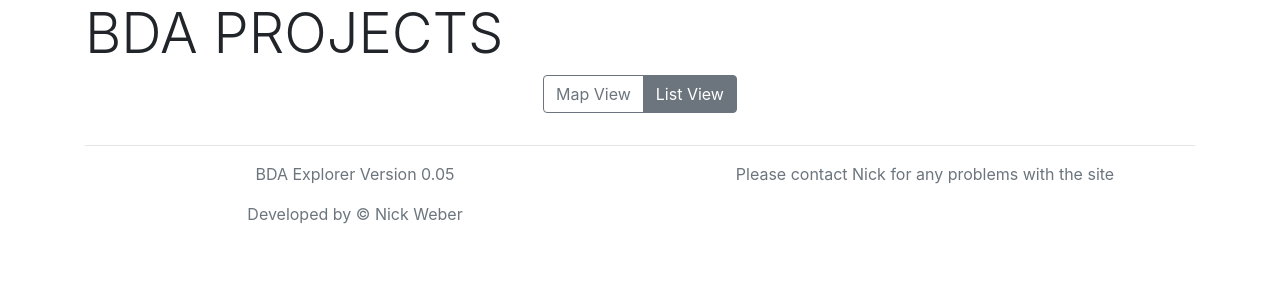
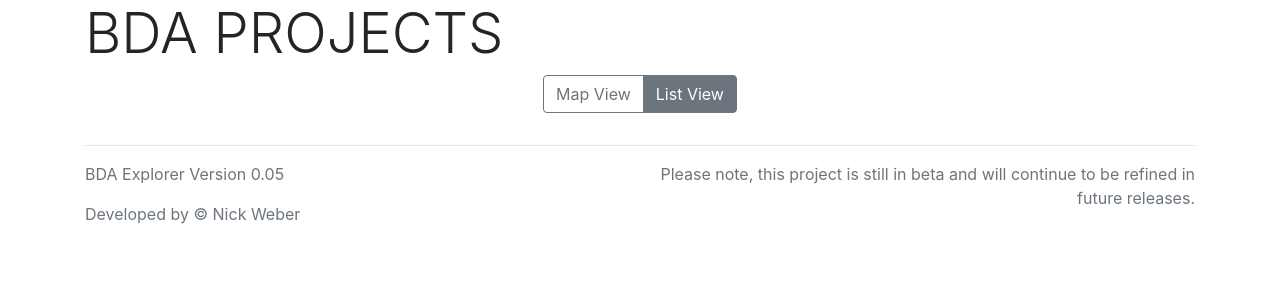
Before and after one commit to nick4rivers/bda_site, a Django app: page /list_view/ in a window 1280 px wide. Shown: the part 71-371 px from the top of the page. Run offline with Django 3.2, Linux system fonts and the light colour scheme; data that the repository does not hold is empty; some libraries are stand-ins or nearby versions.

Commit message:
Couple finishing touches before hosting

```diff
--- a/bda/templates/base.html
+++ b/bda/templates/base.html
@@ -66,18 +66,14 @@
             <hr>
 
           <div class="row">
-          <div class="col-md text-center">
+          <div class="col-md">
             <p>BDA Explorer Version 0.05</p>
             <p>Developed by &copy; Nick Weber</p>
           </div>
-            <div class="col-md text-center">
-              <p>Please contact Nick for any problems with the site</p>
+            <div class="col-md text-right">
+              <p>Please note, this project is still in beta and will continue to be refined in future releases.</p>
 
             </div>
-
-
-
-
         </div>
         </div>
       </footer>
--- a/projects/templates/projects/detail.html
+++ b/projects/templates/projects/detail.html
@@ -10,7 +10,7 @@
             {% endif %}
             <div class="media-body">
                 <h4 class=" display-4 mt-0"> {{ project.ProjectName }}</h4>
-                <p class=" mb-2 list-inline-item badge-pill badge-primary">{{ project.ProjectAffiliation }}</p>
+                <p class="lead">{{ project.ProjectAffiliation }}</p>
             </div>
         </div>
 
--- a/projects/templates/projects/list_view.html
+++ b/projects/templates/projects/list_view.html
@@ -18,9 +18,12 @@
 
         {% for project in projects %}
             <hr>
-            <a href="{% url 'detail' project.id %}">
-                <p class="float-right badge badge-pill badge-primary">View Project</p>
+            {% if request.user == project.CreatedBy %}
+            <a href="{% url 'edit_project' project.id %}">
+                <p class="float-right badge badge-pill badge-primary">Edit Project</p>
             </a>
+            {% endif %}
+
             <div class="media">
                 {% if project.AffiliationImage %}
                     <img class="align-self-center mr-3" src="{{ project.AffiliationImage.url }}" width=60 alt="project affiliation image">
@@ -29,13 +32,13 @@
                 {% endif %}
                 <div class="media-body">
                     <div class="row">
-                    <div class="col-sm-6">
-                        <h5> {{ project.ProjectName }}</h5>
+                    <div class="col-md-8">
+                        <h4><a class="text-dark" href="{% url 'detail' project.id %}"> {{ project.ProjectName }}</h4>
                         <p class="text-muted">{{ project.ProjectAffiliation }}</p>
                     </div>
-                    <div class="col-sm-5">
-                        <h5> {{ project.StreamName }}</h5>
-                        <p class="text-muted">{{ project.BasinName }}</p>
+                    <div class="col-md-4">
+                        <h5>{{ project.StreamName }}</h5>
+                        <p class="text-muted">{{ project.BasinName }}</a></p>
                     </div>
                     </div>
                 </div>
```
Also changed, not shown: projects/templates/projects/map_view.html (+5 -2 lines), 2 other files.
